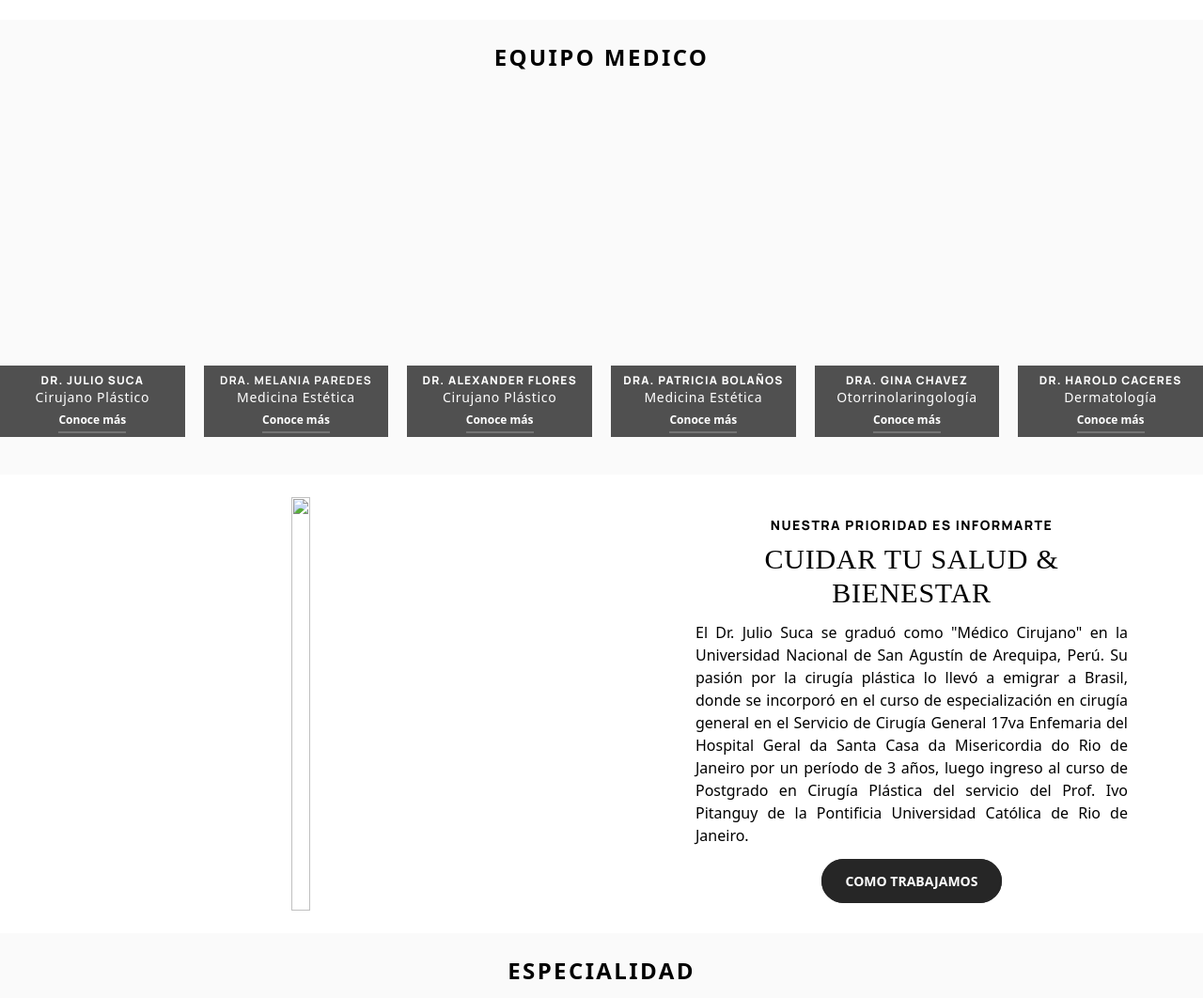
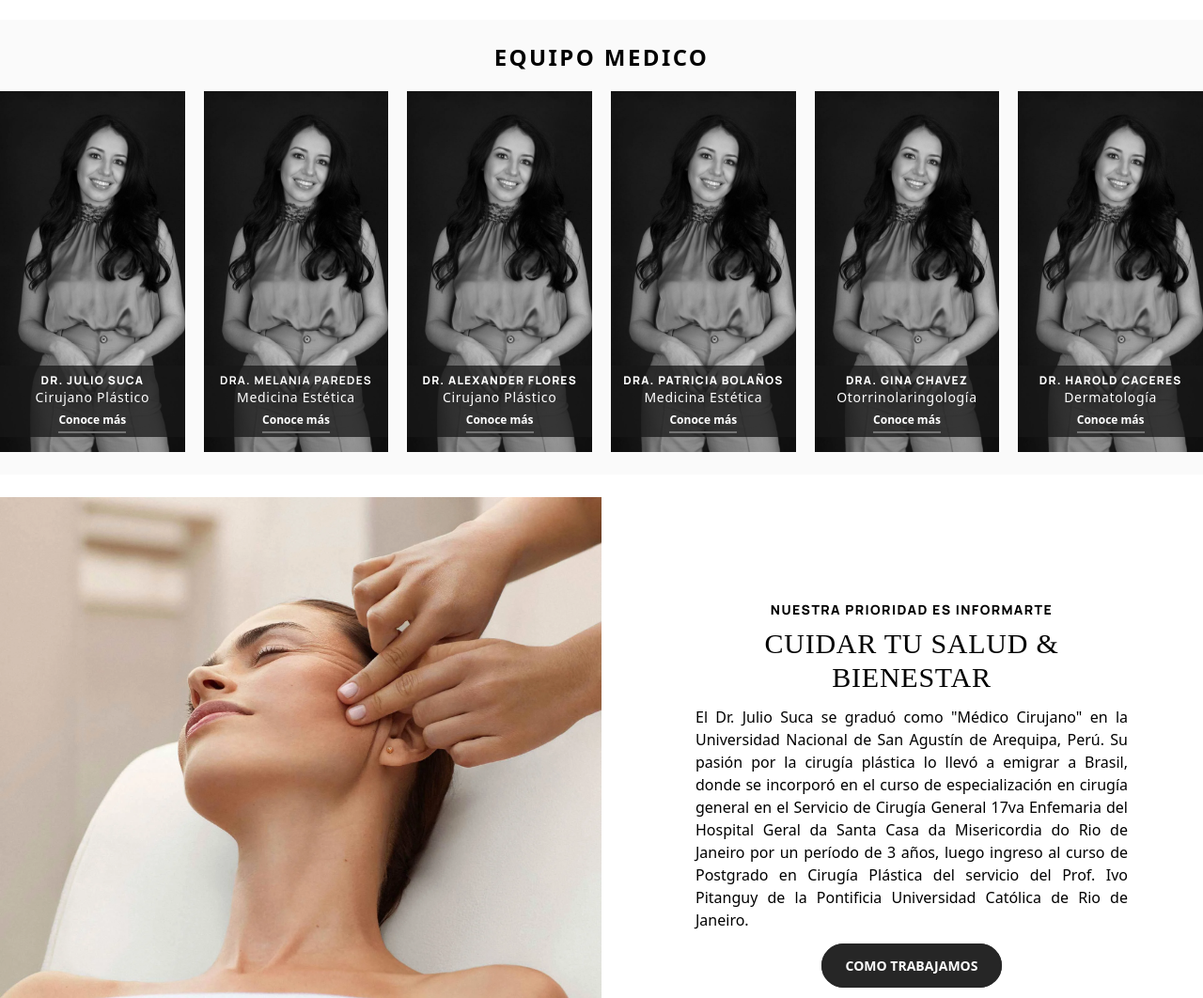
Before and after one commit to Nam-Do-San/preyect-julio-ver-1, a plain HTML site: page index.html in a window 1280 px wide. Shown: the part 1863-2925 px from the top of the page at 94% size. Drawn offline with nearby package versions, Linux system fonts and the light colour scheme; a web font is replaced by a local one.

Commit message:
Update index.html

```diff
--- a/index.html
+++ b/index.html
@@ -314,7 +314,7 @@
 
                     <!-- bx -->
                     <div class="relative h-96 bg-no-repeat bg-top bg-cover mx-5 md:m-0"
-                        style="background-image: url(/public/img/drafilpo-826x1024.jpg)">
+                        style="background-image: url(img/drafilpo-826x1024.jpg)">
 
                         <div class="text-white text-center bg-neutral-900/75 absolute inset-x-0 bottom-4 h-auto py-2">
                             <h3 class="uppercase text-xs font-manrope    tracking-widest    font-extrabold">Dr. Julio
@@ -326,7 +326,7 @@
 
                     <!-- bx -->
                     <div class="relative h-96 bg-no-repeat bg-top bg-cover mx-5 md:m-0"
-                        style="background-image: url(/public/img/drafilpo-826x1024.jpg)">
+                        style="background-image: url(img/drafilpo-826x1024.jpg)">
 
                         <div class="text-white text-center bg-neutral-900/75 absolute inset-x-0 bottom-4 h-auto py-2">
                             <h3 class="font-bold uppercase text-xs font-manrope tracking-widest">Dra. Melania Paredes
@@ -336,7 +336,7 @@
                         </div>
                     </div><!-- bx -->
                     <div class="relative h-96 bg-no-repeat bg-top bg-cover mx-5 md:m-0"
-                        style="background-image: url(/public/img/drafilpo-826x1024.jpg)">
+                        style="background-image: url(img/drafilpo-826x1024.jpg)">
 
                         <div class="text-white text-center bg-neutral-900/75 absolute inset-x-0 bottom-4 h-auto py-2">
                             <h3 class="uppercase text-xs font-manrope    tracking-widest    font-extrabold">Dr.
@@ -346,7 +346,7 @@
                         </div>
                     </div><!-- bx -->
                     <div class="relative h-96 bg-no-repeat bg-top bg-cover mx-5 md:m-0"
-                        style="background-image: url(/public/img/drafilpo-826x1024.jpg)">
+                        style="background-image: url(img/drafilpo-826x1024.jpg)">
 
                         <div class="text-white text-center bg-neutral-900/75 absolute inset-x-0 bottom-4 h-auto py-2">
                             <h3 class="uppercase text-xs font-manrope    tracking-widest    font-extrabold">Dra.
@@ -356,7 +356,7 @@
                         </div>
                     </div><!-- bx -->
                     <div class="relative h-96 bg-no-repeat bg-top bg-cover mx-5 md:m-0"
-                        style="background-image: url(/public/img/drafilpo-826x1024.jpg)">
+                        style="background-image: url(img/drafilpo-826x1024.jpg)">
 
                         <div class="text-white text-center bg-neutral-900/75 absolute inset-x-0 bottom-4 h-auto py-2">
                             <h3 class="uppercase text-xs font-manrope    tracking-widest    font-extrabold">Dra. Gina
@@ -366,7 +366,7 @@
                         </div>
                     </div><!-- bx -->
                     <div class="relative h-96 bg-no-repeat bg-top bg-cover mx-5 md:m-0"
-                        style="background-image: url(/public/img/drafilpo-826x1024.jpg)">
+                        style="background-image: url(img/drafilpo-826x1024.jpg)">
 
                         <div class="text-white text-center bg-neutral-900/75 absolute inset-x-0 bottom-4 h-auto py-2">
                             <h3 class="uppercase text-xs font-manrope    tracking-widest    font-extrabold">Dr. Harold
@@ -390,7 +390,7 @@
                     id="blefaroplastia">
 
                     <div class=" ">
-                        <img class=" h-full w-full object-cover" src="/public/img/IMG-03-facial-treatments.webp" alt="">
+                        <img class=" h-full w-full object-cover" src="img/IMG-03-facial-treatments.webp" alt="">
                     </div>
 
                     <!-- box details -->
```
